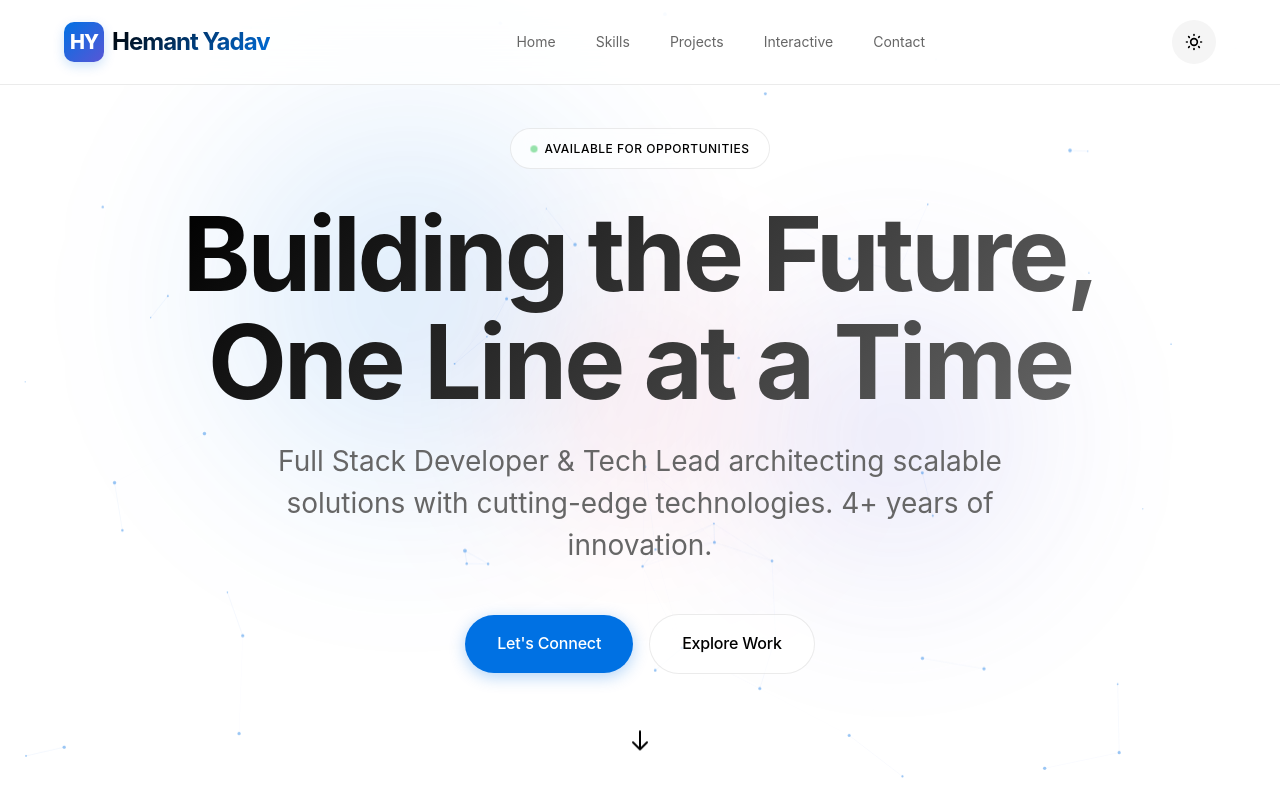
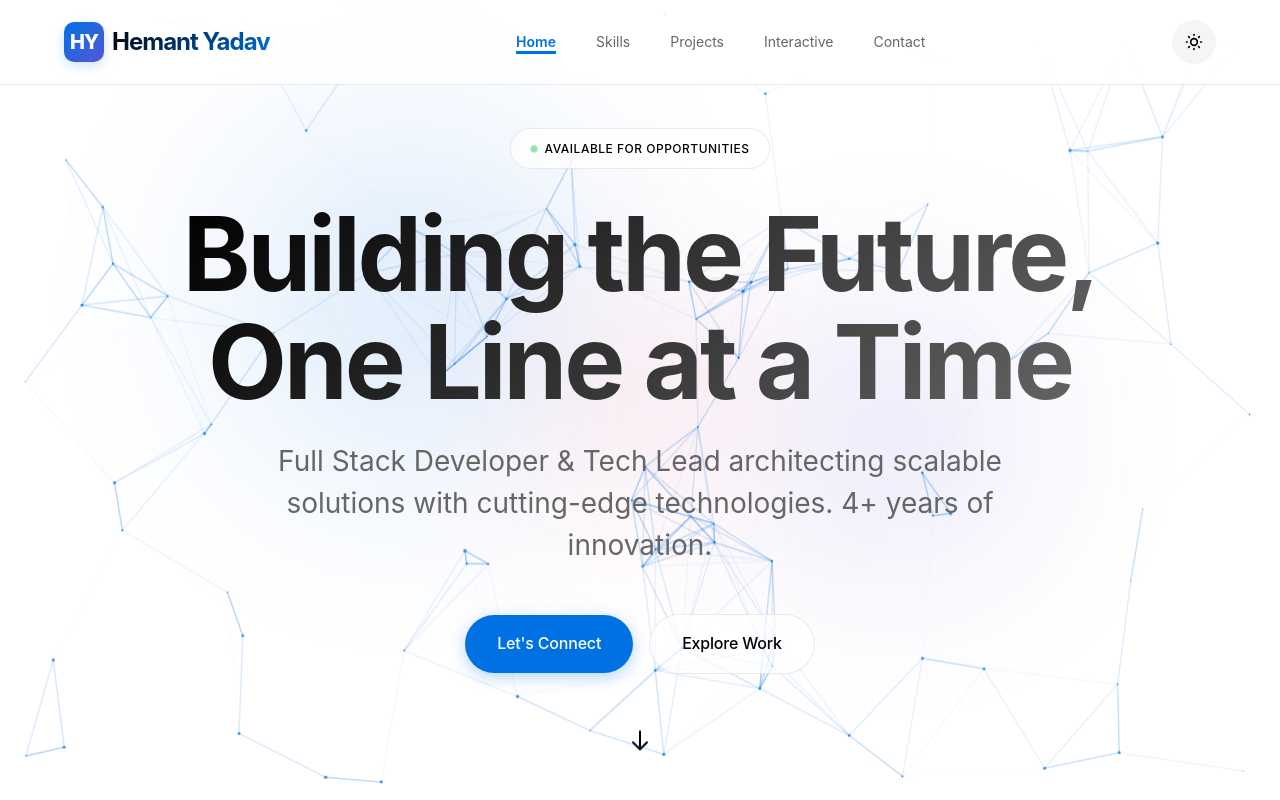
Before and after one commit to Dev-HNY/portfolio, a plain HTML site: page index.html in a window 1280 px wide. Shown: the top 800 px of the page. Drawn offline with Linux system fonts and the light colour scheme; animation ran at ten frames a second; a web font is replaced by a local one.

Commit message:
Enhance portfolio animations and navigation
- Improve hero particle visibility with glow effects
- Increase particle count from 60 to 100
- Enhance connection lines (thicker and more visible)
- Add active section tracking to navigation
- Implement smooth navbar transitions
- Add active link highlighting
- Improve overall user experience

```diff
--- a/index.html
+++ b/index.html
@@ -200,6 +200,17 @@
 
         .nav-links a:hover::after {
             width: 100%;
+        }
+
+        .nav-links a.active {
+            color: var(--accent);
+            font-weight: 600;
+        }
+
+        .nav-links a.active::after {
+            width: 100%;
+            background: var(--accent);
+            height: 3px;
         }
 
         /* Theme Toggle */
@@ -1947,7 +1958,7 @@
             <div class="timeline">
                 <div class="timeline-item">
                     <div class="timeline-header">
-                        <div class="timeline-date">October 2024 — Present</div>
+                        <div class="timeline-date">October 2025 — Present</div>
                         <div class="timeline-title">Tech Lead</div>
                         <div class="timeline-company">Camorent • Delhi, India</div>
                     </div>
@@ -1965,7 +1976,7 @@
                 </div>
                 <div class="timeline-item">
                     <div class="timeline-header">
-                        <div class="timeline-date">March 2022 — October 2024</div>
+                        <div class="timeline-date">March 2022 — October 2025</div>
                         <div class="timeline-title">Lead Full Stack Developer</div>
                         <div class="timeline-company">SOTAOG • Houston, Texas</div>
                     </div>
@@ -2441,15 +2452,40 @@
             el.addEventListener('mouseleave', () => cursor.classList.remove('active'));
         });
 
-        // Navigation Scroll Effect
+        // Advanced Navigation with Active Section Tracking
         const nav = document.querySelector('nav');
-        window.addEventListener('scroll', () => {
+        const navLinks = document.querySelectorAll('.nav-links a');
+        const sections = document.querySelectorAll('section[id]');
+
+        function updateActiveNavLink() {
+            // Update scrolled state
             if (window.scrollY > 50) {
                 nav.classList.add('scrolled');
             } else {
                 nav.classList.remove('scrolled');
             }
-        });
+
+            // Find current section
+            let current = '';
+            sections.forEach(section => {
+                const sectionTop = section.offsetTop;
+                const sectionHeight = section.clientHeight;
+                if (window.scrollY >= (sectionTop - 200)) {
+                    current = section.getAttribute('id');
+                }
+            });
+
+            // Update active link
+            navLinks.forEach(link => {
+                link.classList.remove('active');
+                if (link.getAttribute('href') === `#${current}`) {
+                    link.classList.add('active');
+                }
+            });
+        }
+
+        window.addEventListener('scroll', updateActiveNavLink);
+        updateActiveNavLink();
 
         // Smooth Scroll
         document.querySelectorAll('a[href^="#"]').forEach(anchor => {
@@ -2531,14 +2567,25 @@
                 const theme = html.getAttribute('data-theme');
                 ctx.beginPath();
                 ctx.arc(this.x, this.y, this.radius, 0, Math.PI * 2);
-                ctx.fillStyle = theme === 'dark'
-                    ? 'rgba(10, 132, 255, 0.4)'
-                    : 'rgba(0, 113, 227, 0.4)';
+
+                // Enhanced visibility with glow effect
+                const gradient = ctx.createRadialGradient(this.x, this.y, 0, this.x, this.y, this.radius * 3);
+                if (theme === 'dark') {
+                    gradient.addColorStop(0, 'rgba(10, 132, 255, 0.8)');
+                    gradient.addColorStop(0.5, 'rgba(10, 132, 255, 0.4)');
+                    gradient.addColorStop(1, 'rgba(10, 132, 255, 0)');
+                } else {
+                    gradient.addColorStop(0, 'rgba(0, 113, 227, 0.8)');
+                    gradient.addColorStop(0.5, 'rgba(0, 113, 227, 0.4)');
+                    gradient.addColorStop(1, 'rgba(0, 113, 227, 0)');
+                }
+
+                ctx.fillStyle = gradient;
                 ctx.fill();
             }
         }
 
-        for (let i = 0; i < 60; i++) {
+        for (let i = 0; i < 100; i++) {
             particles.push(new Particle());
         }
 
@@ -2556,16 +2603,16 @@
                     const dy = p1.y - p2.y;
                     const distance = Math.sqrt(dx * dx + dy * dy);
 
-                    if (distance < 120) {
+                    if (distance < 150) {
                         const theme = html.getAttribute('data-theme');
                         ctx.beginPath();
                         ctx.moveTo(p1.x, p1.y);
                         ctx.lineTo(p2.x, p2.y);
-                        const opacity = (1 - distance / 120) * 0.15;
+                        const opacity = (1 - distance / 150) * 0.4;
                         ctx.strokeStyle = theme === 'dark'
                             ? `rgba(10, 132, 255, ${opacity})`
                             : `rgba(0, 113, 227, ${opacity})`;
-                        ctx.lineWidth = 0.5;
+                        ctx.lineWidth = 1.5;
                         ctx.stroke();
                     }
                 });
```
